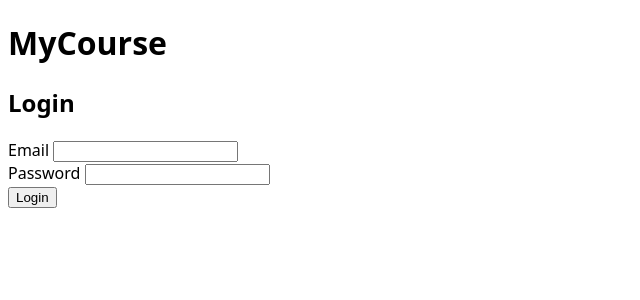
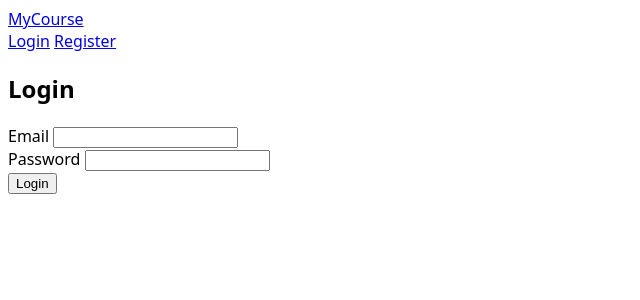
Before and after one commit to CanyenPalmer/mycourse-app, a Flask app: page /login in a window 1280 px wide. Shown: the top 300 px of the page, without its empty margins (0-640 px from the left). Run offline with Flask 3, Linux system fonts and the light colour scheme.

Commit message:
Update base.html

```diff
--- a/templates/base.html
+++ b/templates/base.html
@@ -1,21 +1,37 @@
 <!DOCTYPE html>
 <html lang="en">
 <head>
-    <meta charset="UTF-8" />
-    <meta name="viewport" content="width=device-width, initial-scale=1.0" />
+    <meta charset="UTF-8">
     <title>MyCourse</title>
-    <link rel="stylesheet" href="{{ url_for('static', filename='styles.css') }}" />
+    <link rel="stylesheet" href="{{ url_for('static', filename='styles.css') }}">
+    <meta name="viewport" content="width=device-width, initial-scale=1.0">
 </head>
-<body class="bg-gray-50 text-gray-900">
-    <div class="container mx-auto p-4 max-w-xl">
-        <header class="mb-6 text-center">
-            <h1 class="text-3xl font-bold">MyCourse</h1>
+<body class="bg-gray-100 text-gray-800 font-sans">
+    <nav class="bg-white shadow p-4 mb-6 flex justify-between items-center">
+        <div>
+            <a href="{{ url_for('main.home') }}" class="text-xl font-bold text-blue-600">MyCourse</a>
+        </div>
+        <div class="space-x-4">
             {% if current_user.is_authenticated %}
-                <p class="text-sm">Welcome, {{ current_user.email }}</p>
-                <a href="{{ url_for('logout') }}" class="text-blue-500 text-sm">Logout</a>
+                <a href="{{ url_for('dashboard') }}" class="text-blue-500 text-sm">Dashboard</a>
+                <a href="{{ url_for('auth.logout') }}" class="text-blue-500 text-sm">Logout</a>
+            {% else %}
+                <a href="{{ url_for('auth.login') }}" class="text-blue-500 text-sm">Login</a>
+                <a href="{{ url_for('auth.register') }}" class="text-blue-500 text-sm">Register</a>
             {% endif %}
-        </header>
-        {% block content %}{% endblock %}
+        </div>
+    </nav>
+
+    {% with messages = get_flashed_messages(with_categories=true) %}
+    {% if messages %}
+    <div class="container mx-auto px-4">
+        {% for category, message in messages %}
+            <div class="alert alert-{{ category }}">{{ message }}</div>
+        {% endfor %}
     </div>
+    {% endif %}
+    {% endwith %}
+
+    {% block content %}{% endblock %}
 </body>
 </html>
```
